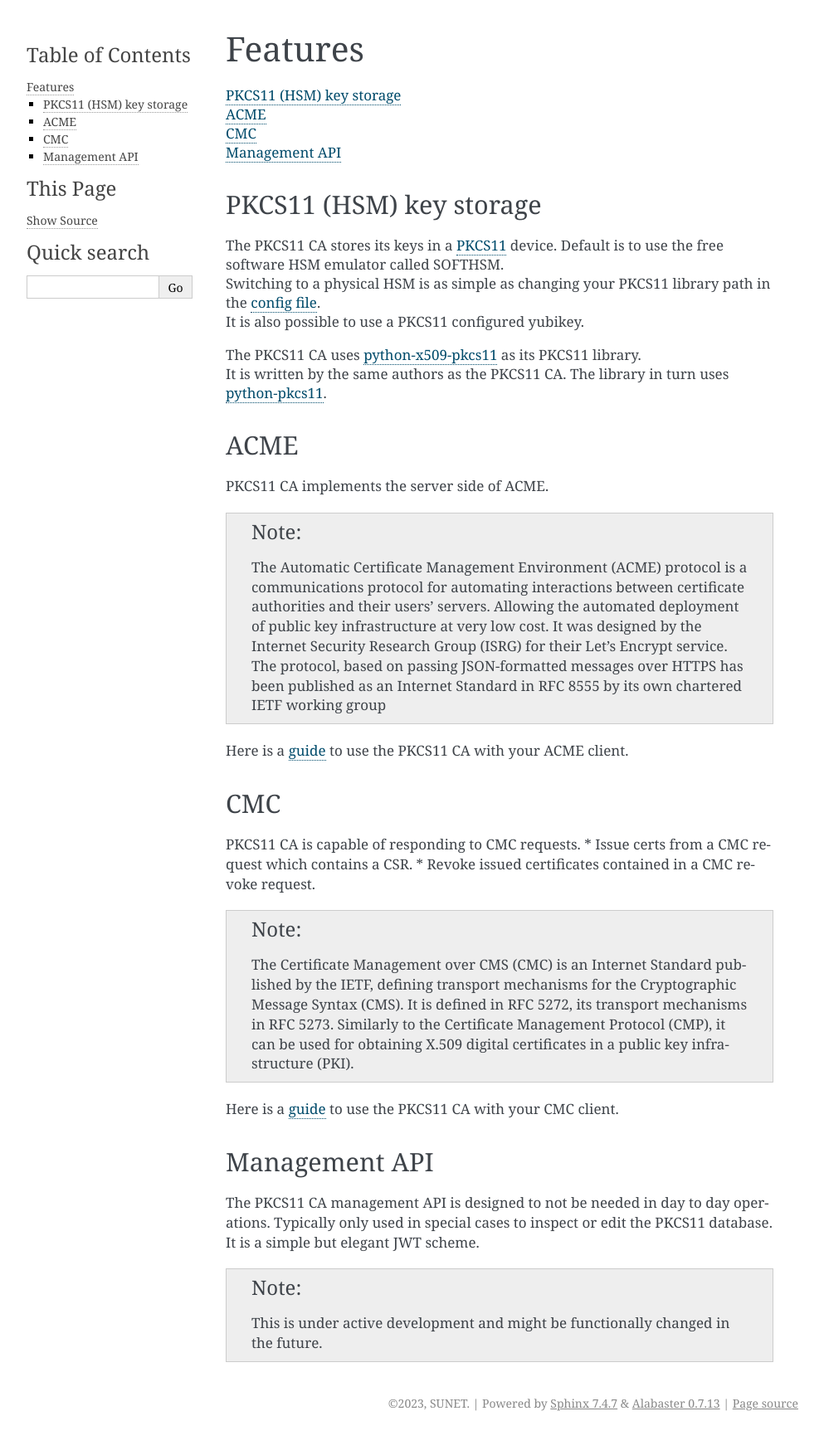
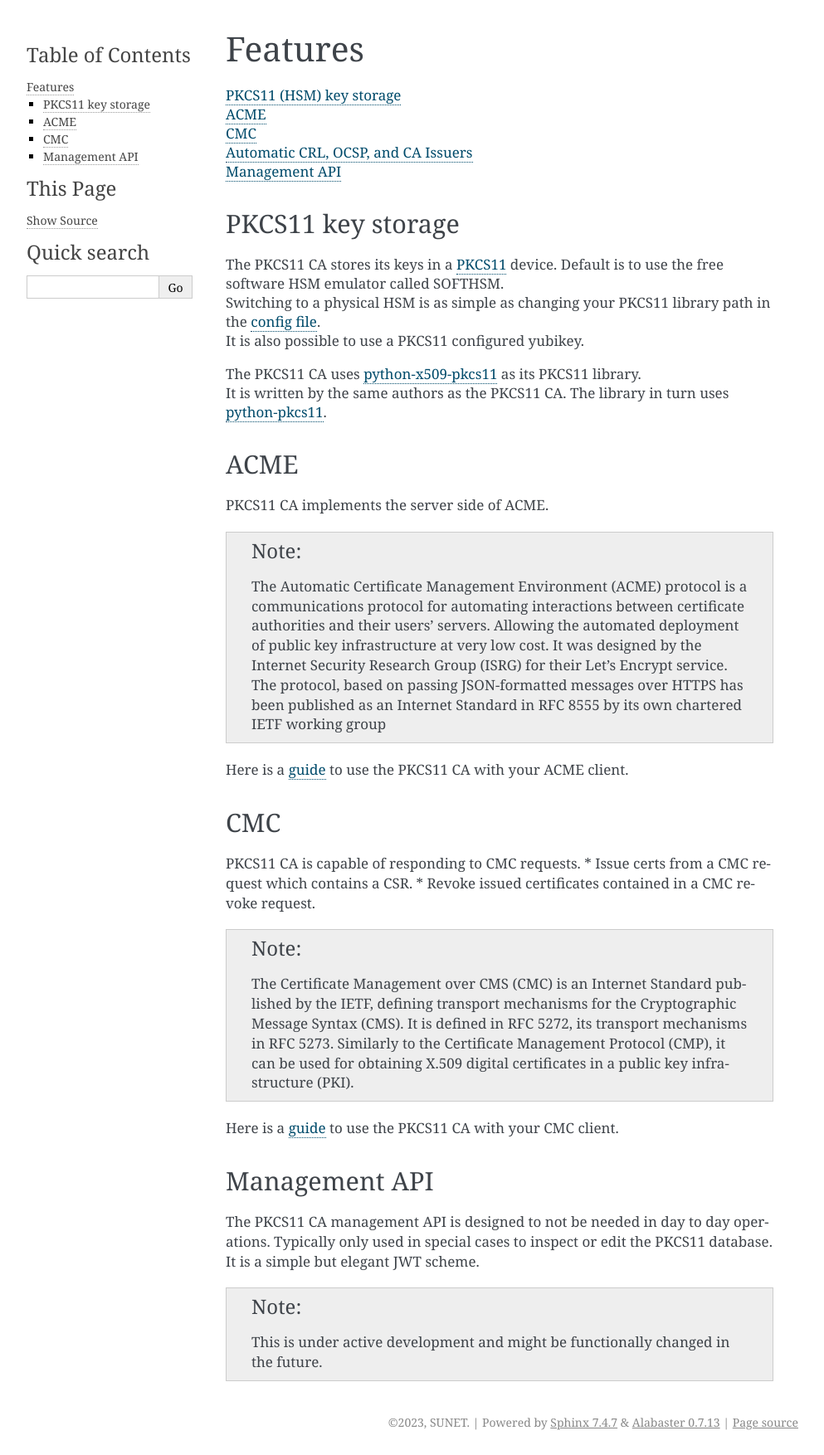
Before and after one commit to SUNET/pkcs11_ca, a Sphinx documentation site: the page built from docs/source/features.rst, in a window 1280 px wide. Shown: the whole page at 83% size, without its empty margins (148-1141 px from the left). Built offline with Sphinx 7.4.7, drawn with Linux system fonts in a browser that asks for light colours; before the commit the page ends 1731 px from its top, so only the background shows below that.

Commit message:
updated docs

```diff
--- a/docs/source/features.rst
+++ b/docs/source/features.rst
@@ -1,13 +1,14 @@
 Features
 ========
 
-| `PKCS11 (HSM) key storage <https://pkcs11-ca.readthedocs.io/en/latest/features.html#PKCS11-(HSM)-key-storage>`_
+| `PKCS11 (HSM) key storage <https://pkcs11-ca.readthedocs.io/en/latest/features.html#PKCS11-key-storage>`_
 | `ACME <https://pkcs11-ca.readthedocs.io/en/latest/features.html#ACME>`_
 | `CMC <https://pkcs11-ca.readthedocs.io/en/latest/features.html#CMC>`_
+| `Automatic CRL, OCSP, and CA Issuers <https://pkcs11-ca.readthedocs.io/en/latest/usage.html#retrieving-the-issuer-for a-certificate>`_
 | `Management API <https://pkcs11-ca.readthedocs.io/en/latest/features.html#Management-API>`_
 
 
-PKCS11 (HSM) key storage
+PKCS11 key storage
 ------------------------
 
 | The PKCS11 CA stores its keys in a `PKCS11 <https://en.wikipedia.org/wiki/PKCS_11>`_ device. Default is to use the free software HSM emulator called SOFTHSM.
@@ -28,7 +29,7 @@ PKCS11 CA implements the server side of ACME.
    It was designed by the Internet Security Research Group (ISRG) for their Let's Encrypt service.
    The protocol, based on passing JSON-formatted messages over HTTPS has been published as an Internet Standard in RFC 8555 by its own chartered IETF working group
 
-Here is a `guide <https://pkcs11-ca.readthedocs.io/en/latest/usage.html>`_ to use the PKCS11 CA with your ACME client.
+Here is a `guide <https://pkcs11-ca.readthedocs.io/en/latest/usage.html#using-an-acme-client-with-the-pkcs11-ca>`_ to use the PKCS11 CA with your ACME client.
 
 CMC
 ---
```
